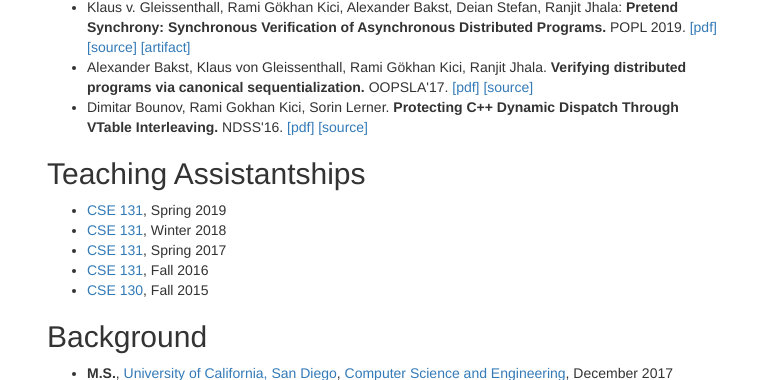
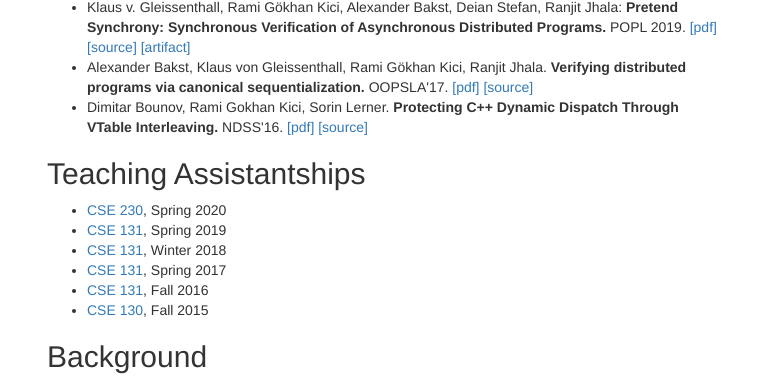
Before and after one commit to gokhankici/gokhankici.github.io, a plain HTML site: page index.html in a window 1280 px wide. Shown: the part 649-1029 px from the top of the page, without its empty margins (258-1021 px from the left). Drawn offline with Linux system fonts and the light colour scheme; files whose address does not match are found by name.

Commit message:
added last ta position

```diff
--- a/index.html
+++ b/index.html
@@ -161,6 +161,7 @@
           <div id="teaching">
             <h2>Teaching Assistantships</h2>
             <ul>
+              <li><a target="_blank" href="https://ucsd-cse230.github.io/sp20/">CSE 230</a>, Spring 2020</li>
               <li><a target="_blank" href="https://ucsd-cse131-sp19.github.io/web/">CSE 131</a>, Spring 2019</li>
               <li><a target="_blank" href="https://ucsd-progsys.github.io/131-web/">CSE 131</a>, Winter 2018</li>
               <li><a target="_blank" href="https://cseweb.ucsd.edu/classes/sp17/cse131-a/">CSE 131</a>, Spring 2017</li>
```
